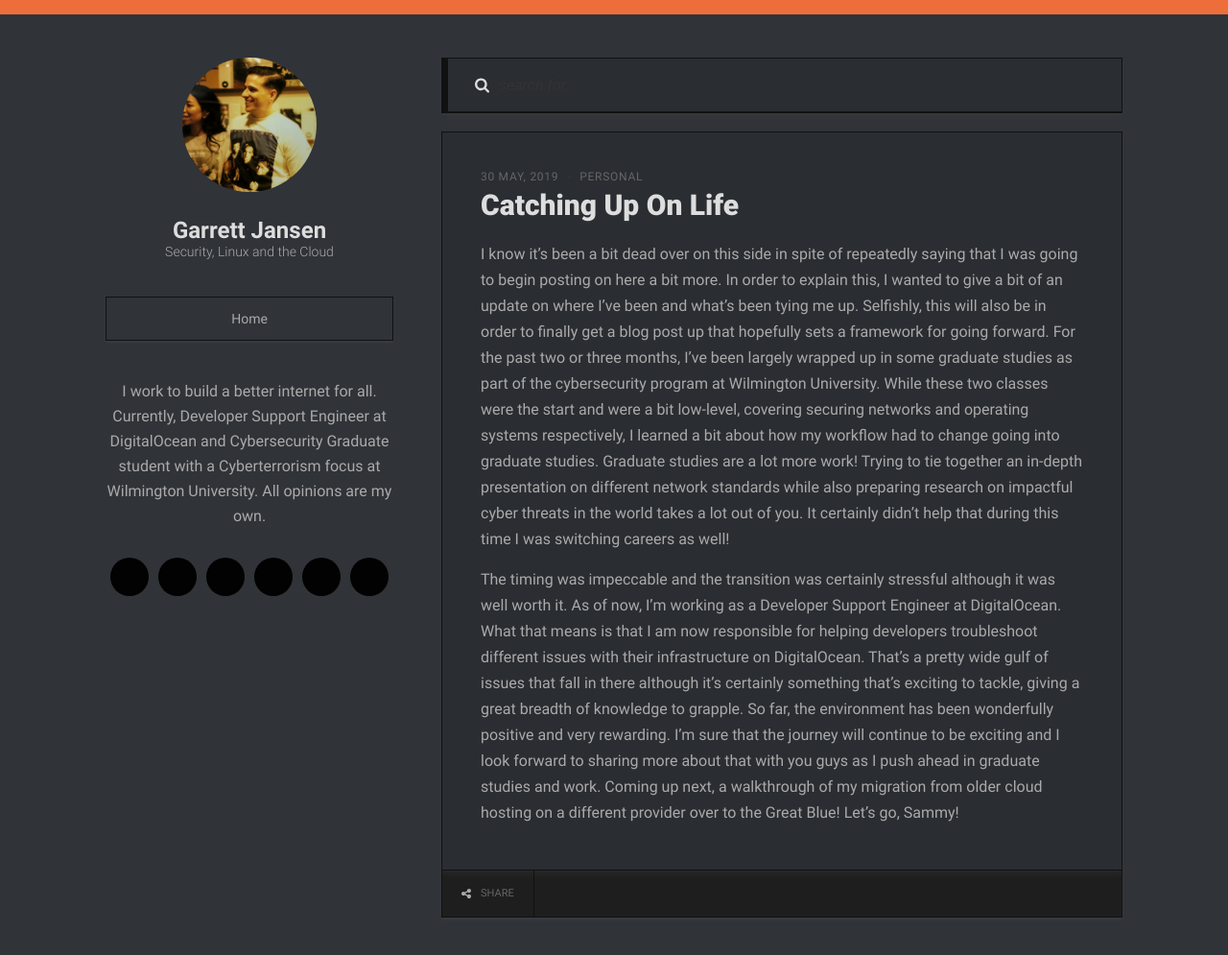
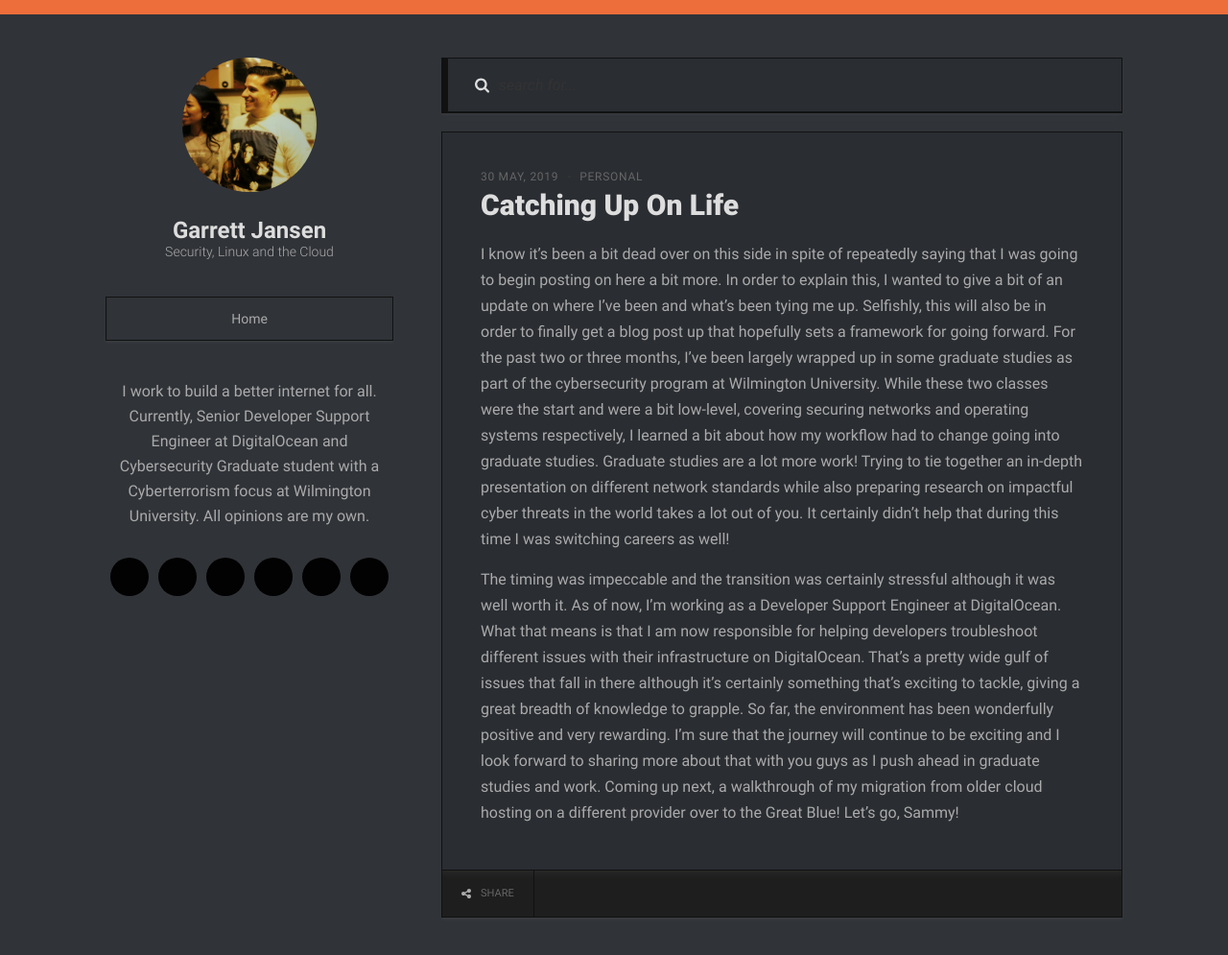
Before and after one commit to garrettjj/website, a Jekyll site: the page built from _posts/2019-05-30-catching-up-on-life.md, in a window 1280 px wide and 1016 px high. Shown: the top 995 px of the window at 96% size. Built offline with Jekyll 4.4.1, drawn with Linux system fonts in a browser that asks for light colours.

Commit message:
Fixing role title

```diff
--- a/_config.yml
+++ b/_config.yml
@@ -2,7 +2,7 @@
 name: Garrett Jansen
 job_title: Security, Linux and the Cloud
 email: garrett@jansen.sh
-description: I work to build a better internet for all. Currently, Developer Support Engineer at DigitalOcean and Cybersecurity Graduate student with a Cyberterrorism focus at Wilmington University. All opinions are my own.
+description: I work to build a better internet for all. Currently, Senior Developer Support Engineer at DigitalOcean and Cybersecurity Graduate student with a Cyberterrorism focus at Wilmington University. All opinions are my own.
 avatar: /assets/img/avatar.jpg
 favicon: /favicon.ico
 twitter_handler: slavexstate
```
